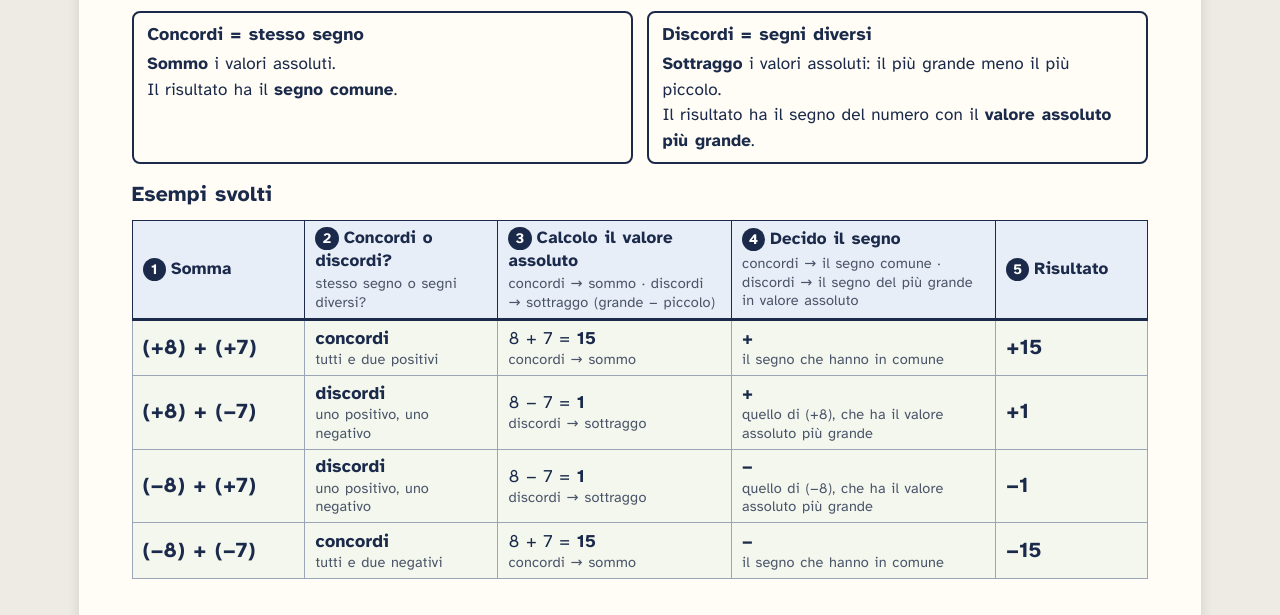
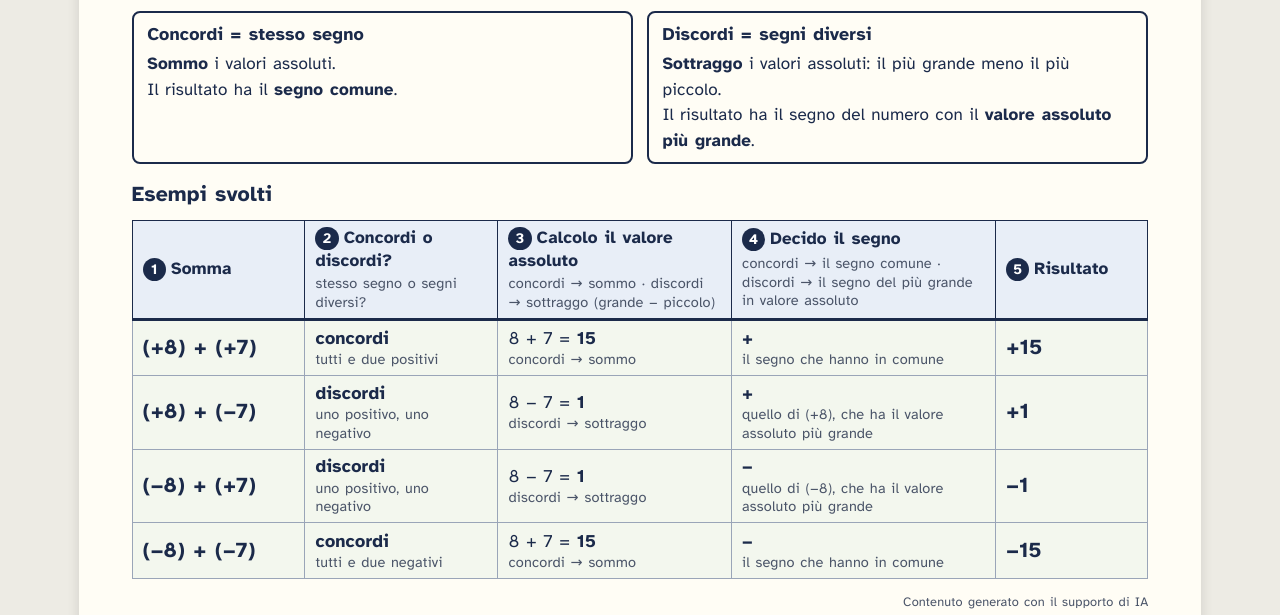
Before and after one commit to mporfido/lezioni, a plain HTML site: page sito/materiali/somma-interi.html in a window 1280 px wide. Shown: the part 185-800 px from the top of the page. Drawn offline with Linux system fonts and the light colour scheme.

Commit message:
Materiali: nota «Contenuto generato con il supporto di IA» in fondo a ogni scheda (anche nel PDF) e nell'elenco
Co-Authored-By: Claude Opus 5.5 <noreply@anthropic.com>

```diff
--- a/sito/materiali/scheda.css
+++ b/sito/materiali/scheda.css
@@ -149,6 +149,17 @@ table.passi tr.esempio td { background: var(--fondo-esempio); }
 table.passi td .perche { display: block; font-size: 0.85rem; color: var(--ink-soft); }
 table.passi td.vuoto { background: #fff; }   /* vuota davvero: ci si scrive a mano */
 
+/* In fondo a ogni foglio, a schermo e nel PDF: la nota sull'IA. Sta nel CSS
+   così compare da sola anche nelle schede nuove. */
+.foglio::after {
+    content: "Contenuto generato con il supporto di IA";
+    display: block;
+    margin-top: 0.8rem;
+    text-align: right;
+    font-size: 0.75rem;
+    color: var(--ink-soft);
+}
+
 .a-capo { break-before: page; page-break-before: always; }
 .foglio + .foglio { margin-top: 1.5rem; }
 
```
Also changed, not shown: sito/materiali/index.html (+1 -0 lines).
